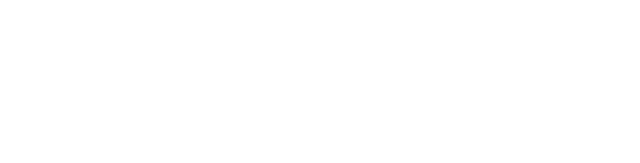
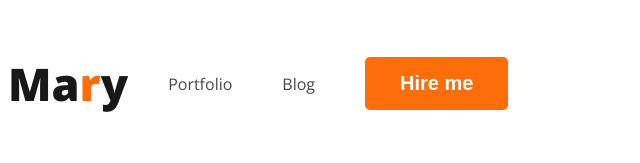
Before and after one commit to NazmusSakib311/Sample_Portfolio-, a plain HTML site: page index.html in a window 1280 px wide. Shown: the whole page, without its empty margins (0-640 px from the left). Drawn offline with nearby package versions, Linux system fonts and the light colour scheme.

Commit message:
Added styles on nav and body

```diff
--- a/index.html
+++ b/index.html
@@ -1,13 +1,27 @@
 <!DOCTYPE html>
 <html lang="en">
+
 <head>
     <meta charset="UTF-8">
     <meta name="viewport" content="width=device-width, initial-scale=1.0">
     <title>Sample portfolio</title>
+    <link rel="preconnect" href="https://fonts.googleapis.com">
+    <link rel="preconnect" href="https://fonts.gstatic.com" crossorigin>
+    <link href="https://fonts.googleapis.com/css2?family=Open+Sans:ital,wght@0,300..800;1,300..800&display=swap"
+        rel="stylesheet">
+    <link rel="stylesheet" href="styles/portfolio.css">
 </head>
+
 <body>
     <header>
-
+        <nav>
+            <h3 class="nav-title">Ma<span class="text-primary">r</span>y</h3>
+            <ul>
+                <li><a href="">Portfolio</a></li>
+                <li><a href="">Blog</a></li>
+                <li><button class="btn-primary">Hire me</button></li>
+            </ul>
+        </nav>
     </header>
     <main>
 
@@ -16,4 +30,5 @@
 
     </footer>
 </body>
+
 </html>
--- /dev/null
+++ b/styles/portfolio.css
@@ -0,0 +1,47 @@
+/* Common shared styles*/
+body {
+    font-family: 'lato', sans-serif;
+    font-family: 'Open Sans', sans-serif;
+}
+
+.text-primary {
+    color: #FD6E0A;
+}
+
+.btn-primary {
+    border-radius: 5px;
+    background: #FD6E0A;
+    border: 0;
+    color: #FFF;
+    font-size: 20px;
+    font-weight: 700;
+    padding: 15px 35px;
+}
+
+/*Nav related styles*/
+nav {
+    display: flex;
+}
+
+.nav-title {
+    color: #181818;
+    font-size: 45px;
+    font-weight: 800;
+    justify-content: space-between;
+    align-items: center;
+}
+
+nav>ul {
+    display: flex;
+    align-items: center;
+}
+
+nav li {
+    list-style: none;
+    margin-right: 50px;
+}
+
+nav a {
+    text-decoration: none;
+    color: #474747;
+}
```
